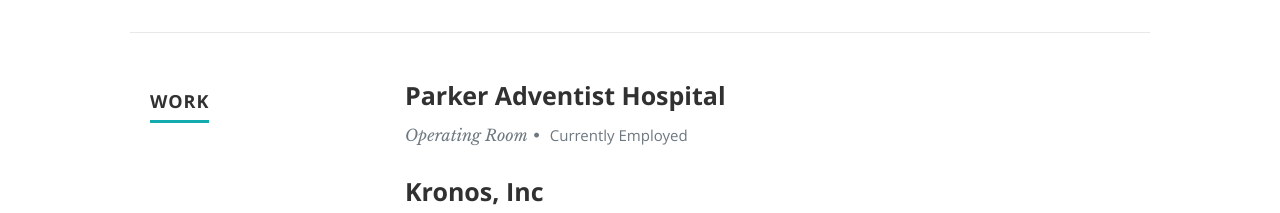
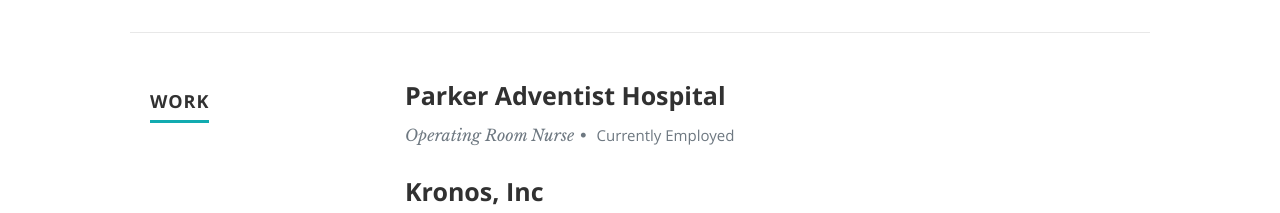
Before and after one commit to carinalullman/React-2-Portfolio, a React (Create React App) app: page / in a window 1280 px wide. Shown: the part 1560-1773 px from the top of the page. Built offline with nearby package versions, Linux system fonts and the light colour scheme.

Commit message:
Added the word nurse

```diff
--- a/src/resumeData.js
+++ b/src/resumeData.js
@@ -45,7 +45,7 @@
     "work":[
       {
         "CompanyName":"Parker Adventist Hospital",
-        "specialization":"Operating Room",
+        "specialization":"Operating Room Nurse",
         "MonthOfLeaving":"Currently Employed",
         // "YearOfLeaving":"2018",
         // "Achievements":"Some Achievements"
```
